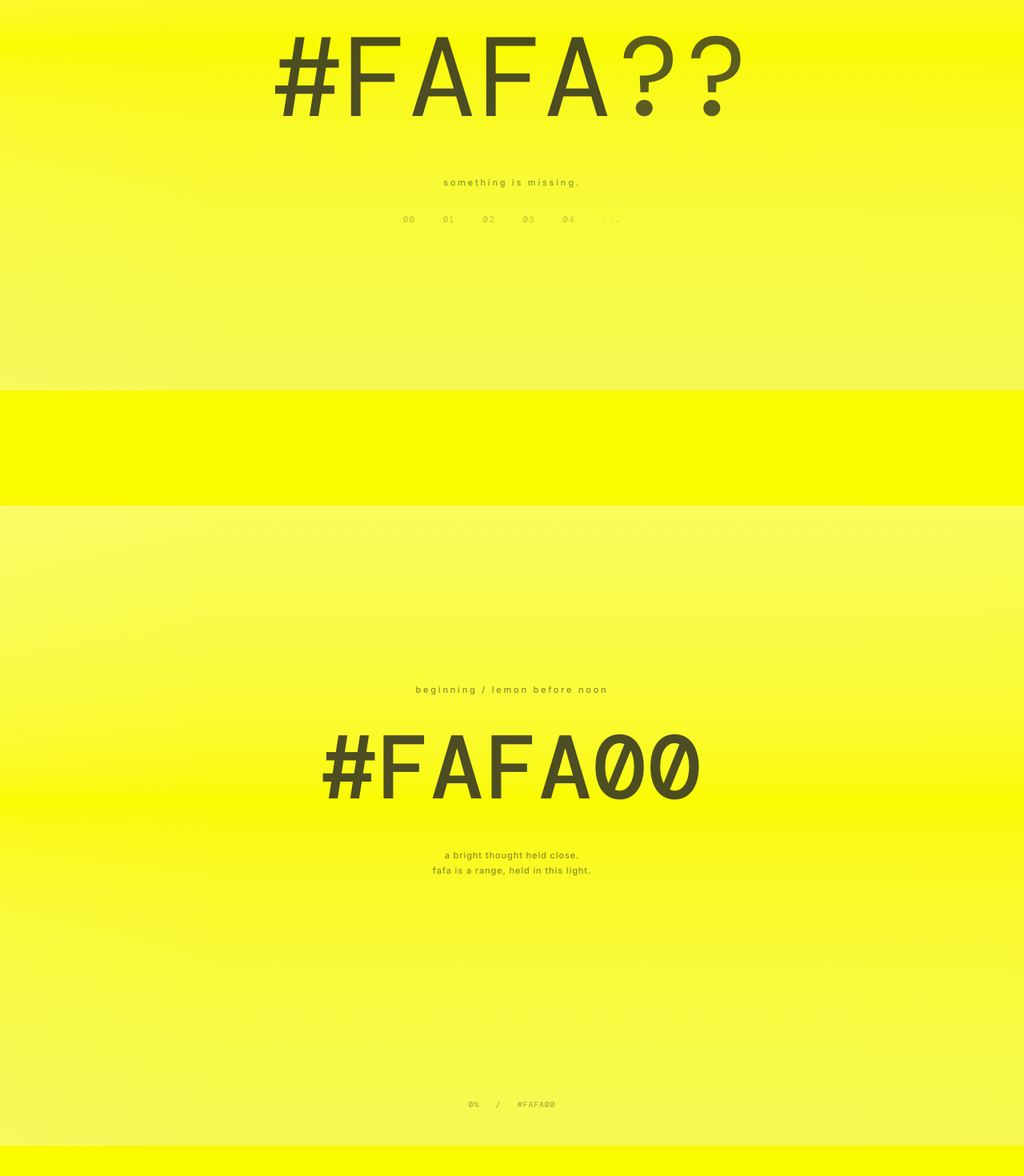
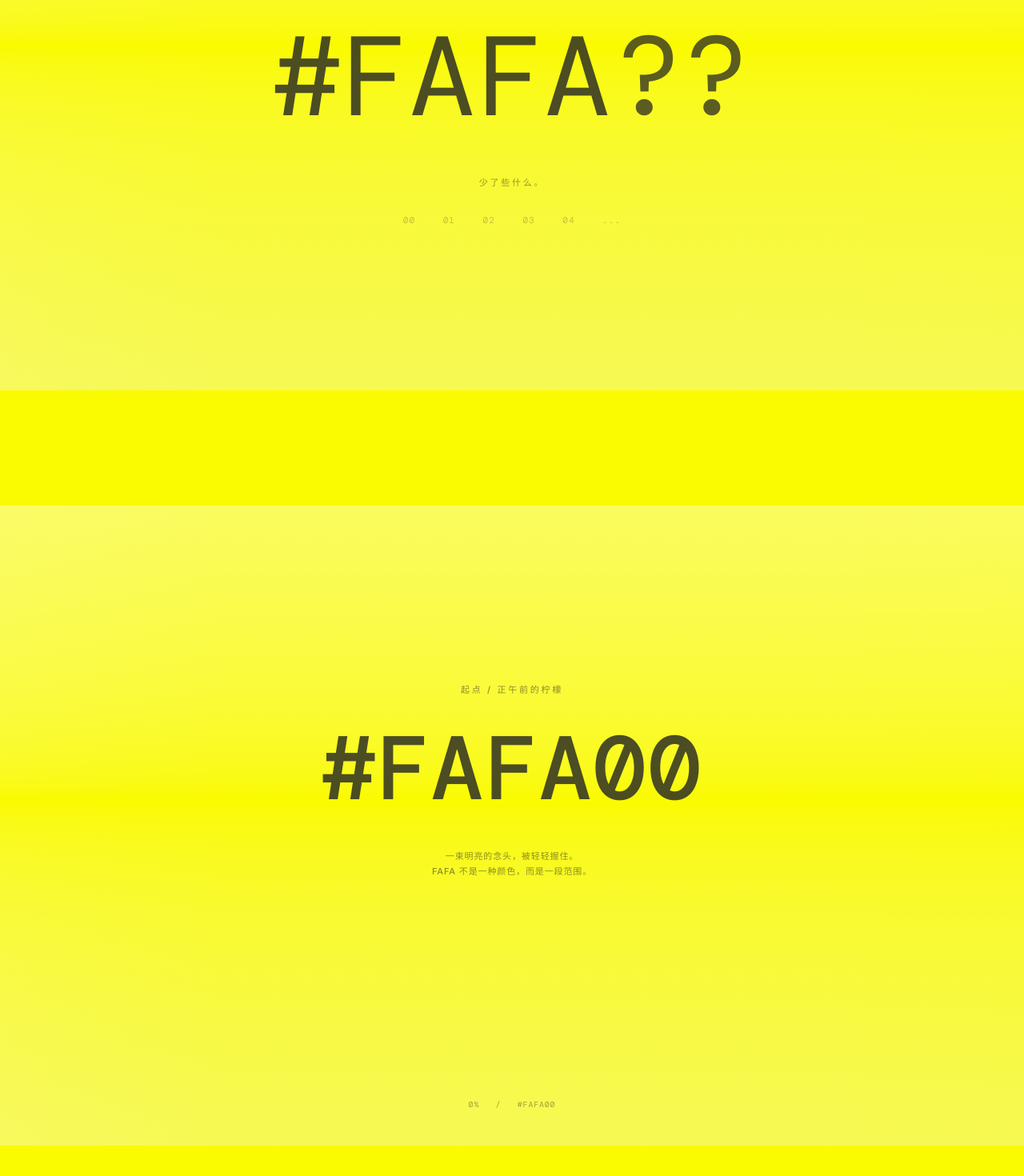
Before and after one commit to jachy-h/fafa-color, a React (Vite) app: page / in a window 1280 px wide. Shown: the part 1224-2694 px from the top of the page at 80% size. Built offline with nearby package versions, Linux system fonts and the light colour scheme.

Commit message:
Localize color story in Chinese

```diff
--- a/src/App.tsx
+++ b/src/App.tsx
@@ -8,15 +8,15 @@ import {
 } from "./lib/story";
 
 const MOMENTS = [
-	{ at: 0, word: "beginning" },
-	{ at: 32, word: "warm" },
-	{ at: 64, word: "awake" },
-	{ at: 96, word: "afternoon" },
-	{ at: 128, word: "somewhere between" },
-	{ at: 160, word: "quiet" },
-	{ at: 192, word: "almost memory" },
-	{ at: 224, word: "fading" },
-	{ at: 255, word: "light" },
+	{ at: 0, word: "起点" },
+	{ at: 32, word: "暖意" },
+	{ at: 64, word: "初醒" },
+	{ at: 96, word: "午后" },
+	{ at: 128, word: "介于之间" },
+	{ at: 160, word: "静下来" },
+	{ at: 192, word: "像一段记忆" },
+	{ at: 224, word: "渐渐褪去" },
+	{ at: 255, word: "光" },
 ];
 
 function closestMoment(blue: number): string {
@@ -38,7 +38,7 @@ function sceneFor(progress: number): string {
 function Counter({ blue }: { blue: number }) {
 	const characters = fafaHex(blue).slice(-2).split("");
 	return (
-		<span className="counter" aria-label={`Current color ${fafaHex(blue)}`}>
+		<span className="counter" aria-label={`当前颜色 ${fafaHex(blue)}`}>
 			<span className="stable">#FAFA</span>
 			{characters.map((character, index) => (
 				<span className="counter__digit" key={index} aria-hidden="true">
@@ -96,14 +96,14 @@ function ColorField({
 	const reading = hovered ?? activeBlue;
 
 	return (
-		<section className="color-field" aria-label="All 256 FAFA colors">
+		<section className="color-field" aria-label="全部 256 种 FAFA 颜色">
 			<p className="field-index">00 — FF / 256</p>
 			<div
 				className="color-field__lines"
 				ref={fieldRef}
 				role="slider"
 				tabIndex={0}
-				aria-label="Blue channel"
+				aria-label="蓝色通道"
 				aria-valuemin={0}
 				aria-valuemax={255}
 				aria-valuenow={activeBlue}
@@ -133,7 +133,7 @@ function ColorField({
 						className={`color-line ${hovered === blue ? "is-hovered" : ""} ${activeBlue === blue ? "is-active" : ""}`}
 						key={blue}
 						style={{ backgroundColor: fafaColor(blue) }}
-						aria-label={`Choose ${fafaHex(blue)}`}
+						aria-label={`选择 ${fafaHex(blue)}`}
 						tabIndex={activeBlue === blue ? 0 : -1}
 						onFocus={() => setHovered(blue)}
 						onClick={() => onPick(blue)}
@@ -159,7 +159,7 @@ function DebugPanel({
 	scene: string;
 }) {
 	return (
-		<aside className="debug" aria-label="Debug information">
+		<aside className="debug" aria-label="调试信息">
 			<span>scroll&nbsp;&nbsp;&nbsp; {progress.toFixed(3)}</span>
 			<span>blue&nbsp;&nbsp;&nbsp;&nbsp;&nbsp; {blue}</span>
 			<span>hex&nbsp;&nbsp;&nbsp;&nbsp;&nbsp;&nbsp; {fafaHex(blue)}</span>
@@ -171,10 +171,10 @@ function DebugPanel({
 
 function Spectrum({ colors, onPick }: { colors: number[]; onPick: (blue: number) => void }) {
 	return (
-		<section className="spectrum" aria-label={`Today spectrum: ${spectrumLabel(colors)}`}>
+		<section className="spectrum" aria-label={`今日色谱：${spectrumLabel(colors)}`}>
 			<div className="spectrum__heading">
-				<p>today's spectrum</p>
-				<span>{colors.length}/7 held</span>
+				<p>今日色谱</p>
+				<span>已留存 {colors.length}/7</span>
 			</div>
 			<div className="spectrum__colors">
 				{colors.length > 0 ? (
@@ -184,11 +184,11 @@ function Spectrum({ colors, onPick }: { colors: number[]; onPick: (blue: number)
 							type="button"
 							style={{ backgroundColor: fafaColor(item) }}
 							onClick={() => onPick(item)}
-							aria-label={`Return to ${fafaHex(item)}`}
+							aria-label={`回到 ${fafaHex(item)}`}
 						/>
 					))
 				) : (
-					<span className="spectrum__empty">choose a color to leave a trace</span>
+					<span className="spectrum__empty">选择一种颜色，留下痕迹</span>
 				)}
 			</div>
 		</section>
@@ -310,12 +310,12 @@ export function App() {
 
 			<div
 				className="canvas"
-				aria-label="FAFA, a scrollable digital color artwork"
+				aria-label="FAFA，一件可滚动的数字色彩作品"
 			>
 				<section className="scene scene--intro" aria-label="FAFA">
 					<div className="scene__center intro-type">
 						<h1>FAFA</h1>
-						<p>256 shades of a name</p>
+						<p>一个名字的 256 种明暗</p>
 					</div>
 					<div className="intro-hex" aria-hidden="true">
 						#FAFA<span>00</span>
@@ -324,35 +324,35 @@ export function App() {
 
 				<section
 					className="scene scene--missing"
-					aria-label="An open color channel"
+					aria-label="未定义的颜色通道"
 				>
 					<div className="scene__center missing-type">
 						<p className="broken-hex">
 							#FAFA<span>??</span>
 						</p>
-						<p className="microcopy">Something is missing.</p>
+						<p className="microcopy">少了些什么。</p>
 						<p className="rapid-count" aria-hidden="true">
 							00&nbsp;&nbsp;01&nbsp;&nbsp;02&nbsp;&nbsp;03&nbsp;&nbsp;04&nbsp;&nbsp;...
 						</p>
 					</div>
 				</section>
 
-				<section className="scene scene--range" aria-label="The color range">
+				<section className="scene scene--range" aria-label="颜色范围">
 					<div className="range-display">
 						<p className="range-note">{closestMoment(blue)} / {title}</p>
 						<button
 							className="hex-button"
 							onClick={copyCurrent}
-							aria-label={`Lock and copy ${fafaHex(blue)}`}
+							aria-label={`复制 ${fafaHex(blue)} 的链接`}
 						>
 							<Counter blue={blue} />
 						</button>
 						<p className="range-statement">
-							{line}.
+							{line}。
 							<br />
-							fafa is a range, held in this light.
+							FAFA 不是一种颜色，而是一段范围。
 						</p>
-						{copied && <p className="lock-note">link copied</p>}
+						{copied && <p className="lock-note">链接已复制</p>}
 					</div>
 					<p className="scroll-mark">
 						{Math.round(progress * 100)}%&nbsp;&nbsp; / &nbsp;&nbsp;
@@ -362,45 +362,45 @@ export function App() {
 
 				<section
 					className="scene scene--field"
-					aria-label="The complete color field"
+					aria-label="完整色场"
 				>
 					<ColorField activeBlue={blue} onPick={choose} />
 				</section>
 
 				<section
 					className="scene scene--deconstruct"
-					aria-label="The color, in context"
+					aria-label="颜色与记忆"
 				>
 					<div className="scene__center color-story">
 						<p className="story-kicker">{fafaHex(blue)} / {title}</p>
-						<h2>{line}.</h2>
+						<h2>{line}。</h2>
 						<Spectrum colors={spectrum} onPick={choose} />
 					</div>
 				</section>
 
 				<section
 					className="scene scene--possibilities"
-					aria-label="256 possibilities"
+					aria-label="256 种可能"
 				>
 					<div className="scene__center possible-type">
 						<strong>{blue > 224 ? 256 - blue : 256}</strong>
-						<p>possible colors</p>
+						<p>种颜色的可能</p>
 					</div>
 				</section>
 
 				<section
 					className="scene scene--ending"
-					aria-label="The end of the range"
+					aria-label="颜色范围的尽头"
 				>
 					<div className="scene__center ending-type">
 						<h2>FAFA</h2>
-						<p>fafa was never one color.</p>
-						<small>neither are we.</small>
+						<p>FAFA 从来不止一种颜色。</p>
+						<small>我们也是。</small>
 					</div>
 					<p className="ending-index">
 						{fafaHex(blue)}
 						<br />
-						FF / the limit
+						FF / 尽头
 					</p>
 				</section>
 			</div>
--- a/src/lib/story.ts
+++ b/src/lib/story.ts
@@ -1,14 +1,14 @@
 import { clampBlue, fafaHex } from "./color";
 
 const STORIES = [
-	["lemon before noon", "a bright thought held close"],
-	["a window left open", "warm air, almost still"],
-	["glass after rain", "the room remembers sky"],
-	["green tea in shade", "a small pause in the day"],
-	["lake, not moving", "light settles on the surface"],
-	["cotton under moonlight", "softness without a name"],
-	["a blue held quietly", "the last sound before dark"],
-	["snow taking light", "the horizon begins again"],
+	["正午前的柠檬", "一束明亮的念头，被轻轻握住"],
+	["一扇未合的窗", "暖风掠过，房间没有说话"],
+	["雨后的玻璃", "天空还留在屋里"],
+	["树荫里的春茶", "白昼有了片刻停顿"],
+	["静止的湖面", "光慢慢落在水上"],
+	["月光下的棉絮", "柔软，不必命名"],
+	["被安静留住的蓝", "天黑前，最后一点声响"],
+	["雪接住了光", "地平线又一次开始"],
 ] as const;
 
 const MEMORY_KEY = "fafa:today-spectrum";
@@ -46,6 +46,6 @@ export function rememberColor(blue: number): number[] {
 
 export function spectrumLabel(colors: number[]): string {
 	return colors.length === 0
-		? "nothing held yet"
+		? "尚未留存颜色"
 		: colors.map((blue) => fafaHex(blue)).join(", ");
 }
--- a/src/styles.css
+++ b/src/styles.css
@@ -5,6 +5,9 @@
 	background: #fafa00;
 	font-family:
 		Inter,
+		"PingFang SC",
+		"Hiragino Sans GB",
+		"Microsoft YaHei",
 		Helvetica Neue,
 		Arial,
 		sans-serif;
```
